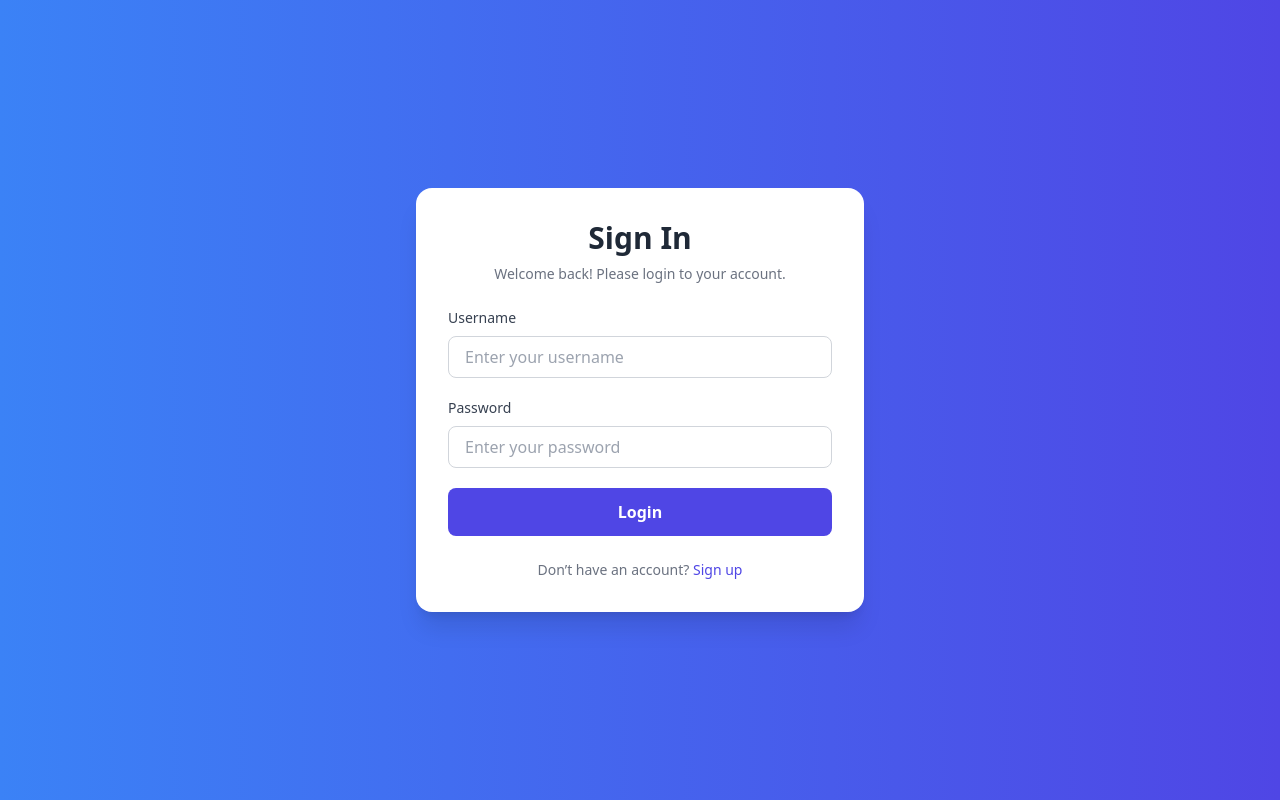
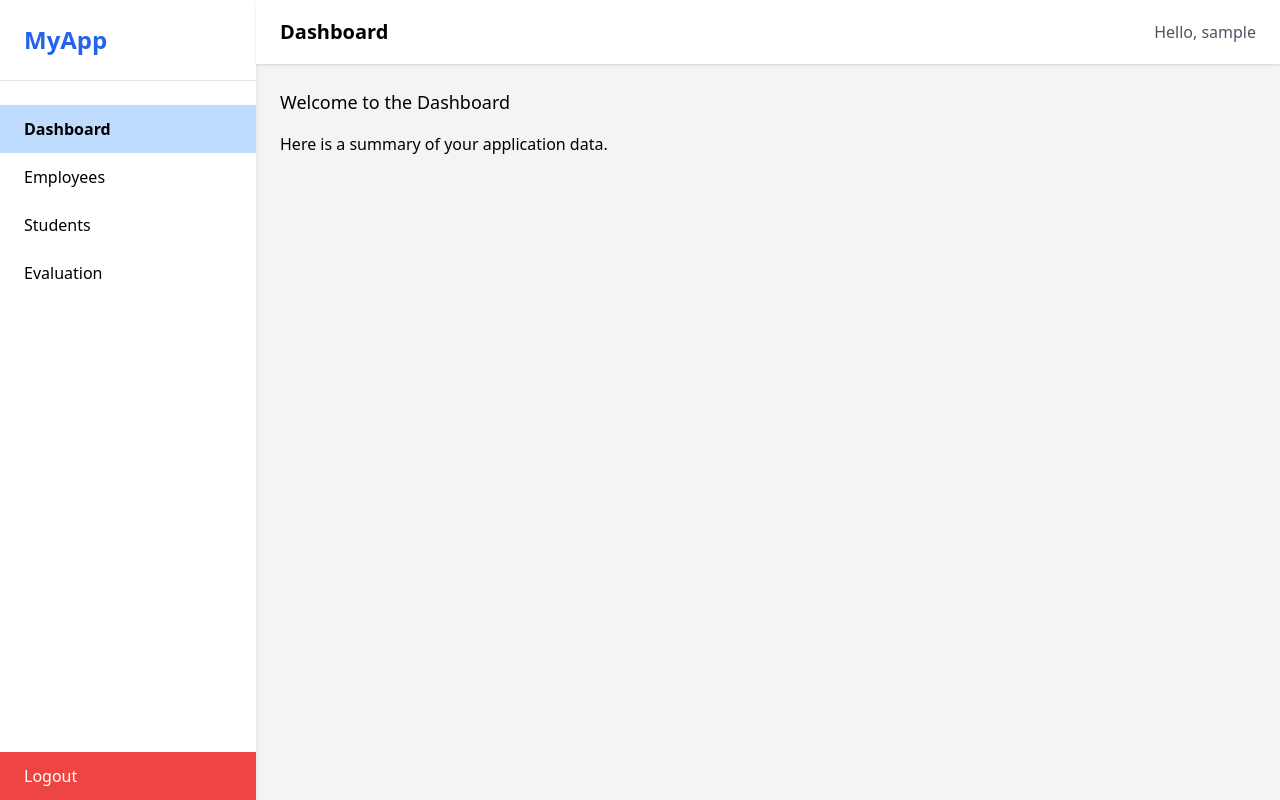
Before and after one commit to rsmatic/adhikaIN, a React (Create React App) app: page /dashboard in a window 1280 px wide. Built offline with nearby package versions, Linux system fonts and the light colour scheme; sample sign-in values are in the browser's storage.

Commit message:
add dashboard, employee, etc

```diff
--- a/package.json
+++ b/package.json
@@ -7,6 +7,7 @@
     "@testing-library/jest-dom": "^6.8.0",
     "@testing-library/react": "^16.3.0",
     "@testing-library/user-event": "^13.5.0",
+    "cors": "^2.8.5",
     "react": "^19.1.1",
     "react-dom": "^19.1.1",
     "react-router-dom": "^7.9.1",
--- a/src/App.js
+++ b/src/App.js
@@ -1,11 +1,19 @@
-import React from "react";
-import Login from "./Login"; // import the component
+import { Routes, Route, Navigate } from "react-router-dom";
+import Login from "./Login";
+import Dashboard from "./Dashboard";
 
 function App() {
+  const isLoggedIn = localStorage.getItem("loggedIn");
+
   return (
-    <div>
-      <Login />
-    </div>
+    <Routes>
+      <Route path="/login" element={<Login />} />
+      <Route
+        path="/dashboard/*"
+        element={isLoggedIn ? <Dashboard /> : <Navigate to="/login" />}
+      />
+      <Route path="*" element={<Navigate to={isLoggedIn ? "/dashboard" : "/login"} />} />
+    </Routes>
   );
 }
 
--- /dev/null
+++ b/src/Dashboard.js
@@ -0,0 +1,76 @@
+import { useState } from "react";
+import { useNavigate } from "react-router-dom";
+import Employees from "./Employees";
+
+export default function Dashboard() {
+  const navigate = useNavigate();
+  const [activeMenu, setActiveMenu] = useState("Dashboard");
+
+  const menuItems = ["Dashboard", "Employees", "Students", "Evaluation"];
+
+  const handleLogout = () => {
+    localStorage.removeItem("loggedIn");
+    localStorage.removeItem("userName");
+    navigate("/login");
+  };
+
+  return (
+    <div className="flex h-screen bg-gray-100">
+      {/* Sidebar */}
+      <aside className="w-64 bg-white shadow-md flex flex-col">
+        <div className="p-6 text-2xl font-bold text-blue-600 border-b">MyApp</div>
+        <nav className="mt-6 flex-1">
+          {menuItems.map((item) => (
+            <button
+              key={item}
+              className={`w-full text-left px-6 py-3 hover:bg-blue-100 transition-colors ${
+                activeMenu === item ? "bg-blue-200 font-semibold" : ""
+              }`}
+              onClick={() => setActiveMenu(item)}
+            >
+              {item}
+            </button>
+          ))}
+        </nav>
+        <button
+          onClick={handleLogout}
+          className="w-full text-left px-6 py-3 bg-red-500 text-white hover:bg-red-600 transition-colors"
+        >
+          Logout
+        </button>
+      </aside>
+
+      {/* Main content */}
+      <div className="flex-1 flex flex-col">
+        {/* Top header */}
+        <header className="h-16 bg-white shadow flex items-center px-6 justify-between">
+          <h1 className="text-xl font-semibold">{activeMenu}</h1>
+          <span className="text-gray-600">Hello, {localStorage.getItem("userName")}</span>
+        </header>
+
+        {/* Content area */}
+        <main className="flex-1 p-6 overflow-auto">
+          {activeMenu === "Dashboard" && (
+            <div>
+              <h2 className="text-lg font-medium mb-4">Welcome to the Dashboard</h2>
+              <p>Here is a summary of your application data.</p>
+            </div>
+          )}
+          {activeMenu === "Employees" && <Employees />}
+          {activeMenu === "Students" && (
+            <div>
+              <h2 className="text-lg font-medium mb-4">Students</h2>
+              <p>View and update student information.</p>
+            </div>
+          )}
+          {activeMenu === "Evaluation" && (
+            <div>
+              <h2 className="text-lg font-medium mb-4">Evaluation</h2>
+              <p>Check evaluations and reports.</p>
+            </div>
+          )}
+        </main>
+      </div>
+    </div>
+  );
+}
--- /dev/null
+++ b/src/Employees.js
@@ -0,0 +1,179 @@
+import { useState, useEffect } from "react";
+
+export default function Employees() {
+  const [employees, setEmployees] = useState([]);
+  const [form, setForm] = useState({ name: "", email: "", id: null });
+  const [isModalOpen, setIsModalOpen] = useState(false);
+
+  // Fetch employees from API
+  useEffect(() => {
+    fetchEmployees();
+  }, []);
+
+  const fetchEmployees = async () => {
+    try {
+      const res = await fetch(`${process.env.REACT_APP_API_URL}/employees`);
+      const data = await res.json();
+      setEmployees(data);
+    } catch (err) {
+      console.error(err);
+    }
+  };
+
+  // Open modal for Add
+  const openAddModal = () => {
+    setForm({ name: "", email: "", id: null });
+    setIsModalOpen(true);
+  };
+
+  // Open modal for Edit
+  const openEditModal = (employee) => {
+    setForm(employee);
+    setIsModalOpen(true);
+  };
+
+  const handleDelete = async (id) => {
+    if (!window.confirm("Are you sure you want to delete this employee?")) return;
+    try {
+      await fetch(`${process.env.REACT_APP_API_URL}/employees/${id}`, {
+        method: "DELETE",
+      });
+      setEmployees(employees.filter((emp) => emp.id !== id));
+    } catch (err) {
+      console.error(err);
+    }
+  };
+
+  const handleSubmit = async (e) => {
+    e.preventDefault();
+    try {
+      if (form.id) {
+        // Edit
+        const res = await fetch(`${process.env.REACT_APP_API_URL}/employees/${form.id}`, {
+          method: "PUT",
+          headers: { "Content-Type": "application/json" },
+          body: JSON.stringify({ name: form.name, email: form.email }),
+        });
+        const updated = await res.json();
+        setEmployees(employees.map((emp) => (emp.id === form.id ? updated : emp)));
+      } else {
+        // Add
+        const res = await fetch(`${process.env.REACT_APP_API_URL}/employees`, {
+          method: "POST",
+          headers: { "Content-Type": "application/json" },
+          body: JSON.stringify({ name: form.name, email: form.email }),
+        });
+        const newEmp = await res.json();
+        setEmployees([...employees, newEmp]);
+      }
+      setIsModalOpen(false);
+    } catch (err) {
+      console.error(err);
+    }
+  };
+
+  return (
+    <div>
+      <div className="flex justify-between items-center mb-4">
+        <h2 className="text-xl font-semibold">Employees</h2>
+        <button
+          className="bg-blue-600 text-white px-4 py-2 rounded hover:bg-blue-700 transition-colors"
+          onClick={openAddModal}
+        >
+          Add Employee
+        </button>
+      </div>
+
+      <div className="overflow-x-auto bg-white shadow rounded">
+        <table className="min-w-full divide-y divide-gray-200">
+          <thead className="bg-gray-50">
+            <tr>
+              <th className="px-6 py-3 text-left text-xs font-medium text-gray-500 uppercase">
+                Name
+              </th>
+              <th className="px-6 py-3 text-left text-xs font-medium text-gray-500 uppercase">
+                Email
+              </th>
+              <th className="px-6 py-3 text-left text-xs font-medium text-gray-500 uppercase">
+                Actions
+              </th>
+            </tr>
+          </thead>
+          <tbody className="divide-y divide-gray-200">
+            {employees.map((emp) => (
+              <tr key={emp.id}>
+                <td className="px-6 py-4">{emp.name}</td>
+                <td className="px-6 py-4">{emp.email}</td>
+                <td className="px-6 py-4 space-x-2">
+                  <button
+                    className="text-blue-600 hover:underline"
+                    onClick={() => openEditModal(emp)}
+                  >
+                    Edit
+                  </button>
+                  <button
+                    className="text-red-600 hover:underline"
+                    onClick={() => handleDelete(emp.id)}
+                  >
+                    Delete
+                  </button>
+                </td>
+              </tr>
+            ))}
+            {employees.length === 0 && (
+              <tr>
+                <td colSpan="3" className="px-6 py-4 text-center text-gray-500">
+                  No employees found.
+                </td>
+              </tr>
+            )}
+          </tbody>
+        </table>
+      </div>
+
+      {/* Modal */}
+      {isModalOpen && (
+        <div className="fixed inset-0 bg-black bg-opacity-30 flex justify-center items-center z-50">
+          <div className="bg-white p-6 rounded shadow w-full max-w-md">
+            <h3 className="text-lg font-semibold mb-4">
+              {form.id ? "Edit Employee" : "Add Employee"}
+            </h3>
+            <form onSubmit={handleSubmit} className="space-y-4">
+              <input
+                type="text"
+                placeholder="Name"
+                value={form.name}
+                onChange={(e) => setForm({ ...form, name: e.target.value })}
+                className="w-full p-3 border rounded"
+                required
+              />
+              <input
+                type="email"
+                placeholder="Email"
+                value={form.email}
+                onChange={(e) => setForm({ ...form, email: e.target.value })}
+                className="w-full p-3 border rounded"
+                required
+              />
+              <div className="flex justify-end space-x-2">
+                <button
+                  type="button"
+                  className="px-4 py-2 rounded border"
+                  onClick={() => setIsModalOpen(false)}
+                >
+                  Cancel
+                </button>
+                <button
+                  type="submit"
+                  className="px-4 py-2 rounded bg-blue-600 text-white hover:bg-blue-700 transition-colors"
+                >
+                  {form.id ? "Update" : "Add"}
+                </button>
+              </div>
+            </form>
+          </div>
+        </div>
+      )}
+    </div>
+  );
+}
--- a/src/Login.js
+++ b/src/Login.js
@@ -1,32 +1,40 @@
-import React, { useState } from "react";
-import { Link } from "react-router-dom";
+import { useState, useRef } from "react";
+import { useNavigate } from "react-router-dom";
 
-function Login() {
+export default function Login() {
     const [username, setUsername] = useState("");
     const [password, setPassword] = useState("");
     const [message, setMessage] = useState("");
+    const [invalidPassword, setInvalidPassword] = useState(false);
+    const passwordRef = useRef(null);
+
+    const navigate = useNavigate();
 
     const handleLogin = async (e) => {
         e.preventDefault();
+        setInvalidPassword(false);
 
         try {
             const response = await fetch(`${process.env.REACT_APP_API_URL}/login`, {
                 method: "POST",
-        headers: {
-          "Content-Type": "application/x-www-form-urlencoded",
-        },
-        body: new URLSearchParams({
-          username,
-          password,
-        }),
+                headers: { "Content-Type": "application/json" },
+                body: JSON.stringify({ username, password }),
             });
 
             const data = await response.json();
 
             if (data.success) {
+                localStorage.setItem("loggedIn", true);
+                localStorage.setItem("userName", data.name);
                 setMessage("✅ Login successful!");
+                navigate("/dashboard");
             } else {
                 setMessage("❌ Invalid username or password");
+                setInvalidPassword(true);
+                if (passwordRef.current) {
+                    passwordRef.current.focus();
+                    passwordRef.current.select(); // selects the current value
+                }
             }
         } catch (err) {
             console.error(err);
@@ -35,61 +43,36 @@ function Login() {
     };
 
     return (
-    <div className="flex items-center justify-center min-h-screen bg-gradient-to-r from-blue-500 to-indigo-600">
-      <div className="w-full max-w-md p-8 bg-white rounded-2xl shadow-xl">
-        <h2 className="text-3xl font-bold text-center text-gray-800">Sign In</h2>
-        <p className="mt-2 text-sm text-center text-gray-500">
-          Welcome back! Please login to your account.
-        </p>
-
-        <form className="mt-6 space-y-5" onSubmit={handleLogin}>
-          <div>
-            <label className="block text-sm font-medium text-gray-700">Username</label>
+        <div className="flex items-center justify-center h-screen bg-gray-100">
+            <form
+                onSubmit={handleLogin}
+                className="bg-white p-8 rounded shadow-md w-full max-w-md"
+            >
+                <h2 className="text-2xl font-bold mb-6 text-center">Login</h2>
+                {message && <p className="mb-4">{message}</p>}
                 <input
                     type="text"
-              className="w-full px-4 py-2 mt-2 text-gray-700 border border-gray-300 rounded-lg focus:outline-none focus:ring-2 focus:ring-indigo-500"
+                    placeholder="Username"
                     value={username}
                     onChange={(e) => setUsername(e.target.value)}
-              required
-              placeholder="Enter your username"
+                    className="w-full p-3 mb-4 border rounded"
                 />
-          </div>
-
-          <div>
-            <label className="block text-sm font-medium text-gray-700">Password</label>
                 <input
                     type="password"
-              className="w-full px-4 py-2 mt-2 text-gray-700 border border-gray-300 rounded-lg focus:outline-none focus:ring-2 focus:ring-indigo-500"
+                    placeholder="Password"
                     value={password}
+                    ref={passwordRef}
                     onChange={(e) => setPassword(e.target.value)}
-              required
-              placeholder="Enter your password"
+                    className={`w-full p-3 mb-4 border rounded focus:outline-none transition-colors
+    ${invalidPassword ? "border-red-500 bg-red-50" : "border-gray-300"}`}
                 />
-          </div>
-
                 <button
                     type="submit"
-            className="w-full py-3 text-white bg-indigo-600 rounded-lg hover:bg-indigo-700 transition duration-200 font-semibold"
+                    className="w-full bg-blue-600 text-white py-3 rounded hover:bg-blue-700 transition-colors"
                 >
                     Login
                 </button>
             </form>
-
-        {message && (
-          <div className="p-3 mt-4 text-sm text-center rounded-lg bg-gray-100 text-gray-700 border">
-            {message}
-          </div>
-        )}
-
-        <p className="mt-6 text-sm text-center text-gray-500">
-          Don’t have an account?{" "}
-          <Link to="/signup" className="font-medium text-indigo-600 hover:underline">
-  Sign up
-</Link>
-        </p>
-      </div>
         </div>
     );
 }
-
-export default Login;
```
Also changed, not shown: 1 other file (tests, documents, lock files or other folders). Lines whose indentation alone changed are shown as unchanged.
